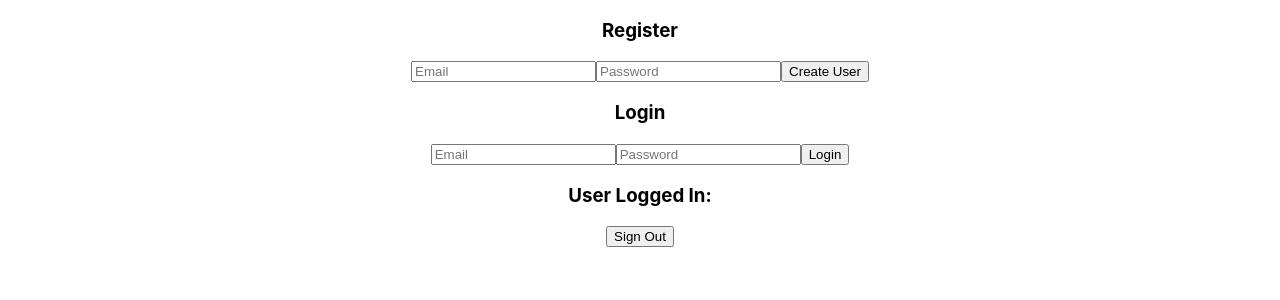
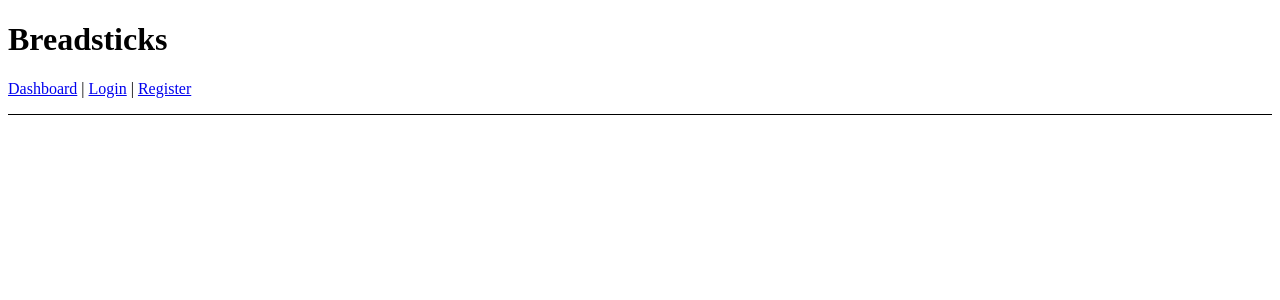
Before and after one commit to Zuberbuhler/CS161_Breadsticks, a React (Create React App) app: page / in a window 1280 px wide. Shown: the top 300 px of the page. Built offline with nearby package versions, Linux system fonts and the light colour scheme; no server answers.

Commit message:
basic login navigation

```diff
--- a/package.json
+++ b/package.json
@@ -35,5 +35,8 @@
       "last 1 firefox version",
       "last 1 safari version"
     ]
+  },
+  "devDependencies": {
+    "react-router-dom": "^6.2.1"
   }
 }
--- a/src/App.css
+++ /dev/null
@@ -1,38 +0,0 @@
-.App {
-  text-align: center;
-}
-
-.App-logo {
-  height: 40vmin;
-  pointer-events: none;
-}
-
-@media (prefers-reduced-motion: no-preference) {
-  .App-logo {
-    animation: App-logo-spin infinite 20s linear;
-  }
-}
-
-.App-header {
-  background-color: #282c34;
-  min-height: 100vh;
-  display: flex;
-  flex-direction: column;
-  align-items: center;
-  justify-content: center;
-  font-size: calc(10px + 2vmin);
-  color: white;
-}
-
-.App-link {
-  color: #61dafb;
-}
-
-@keyframes App-logo-spin {
-  from {
-    transform: rotate(0deg);
-  }
-  to {
-    transform: rotate(360deg);
-  }
-}
--- a/src/App.js
+++ /dev/null
@@ -1,101 +0,0 @@
-import { useState } from "react";
-import {
-  createUserWithEmailAndPassword,
-  signInWithEmailAndPassword,
-  onAuthStateChanged,
-  signOut,
-} from "firebase/auth";
-import "./App.css";
-import { auth } from "./firebase";
-
-function App() {
-
-  const [registerEmail, setRegisterEmail] = useState("");
-  const [registerPassword, setRegisterPassword] = useState("");
-  const [loginEmail, setLoginEmail] = useState("");
-  const [loginPassword, setLoginPassword] = useState("");
-
-  const [user, setUser] = useState({})
-
-  onAuthStateChanged(auth, (currentUser) => {
-    setUser(currentUser);
-  })
-
-  const register = async () => {
-    try {
-      // creates a user and logs in automatically
-      console.log("hello");
-      const user = await createUserWithEmailAndPassword(
-        auth,
-        registerEmail,
-        registerPassword
-      );
-      console.log(user);
-    }
-    catch (error) {
-      console.log(error.message);
-    }
-  };
-
-  const login = async () => {
-    try {
-      // creates a user and logs in automatically
-      console.log("hello");
-      const user = await signInWithEmailAndPassword(
-        auth,
-        loginEmail,
-        loginPassword
-      );
-      console.log(user);
-    }
-    catch (error) {
-      console.log(error.message);
-    }
-  }
-
-  const logout = async () => {
-    await signOut(auth);
-  }
-
-  return (
-    <div className="App">
-      <div>
-        <h3>Register</h3>
-        <input placeholder="Email"
-        onChange={(event) => {
-          setRegisterEmail(event.target.value);
-        }}
-        />
-        <input placeholder="Password"
-        onChange={(event) => {
-          setRegisterPassword(event.target.value);
-        }}
-        />
-        <button onClick={register}>Create User</button>
-      </div>
-
-      <div>
-        <h3>Login</h3>
-        <input placeholder="Email"
-        onChange={(event) => {
-          setLoginEmail(event.target.value);
-        }}
-        />
-        <input placeholder="Password"
-        onChange={(event) => {
-          setLoginPassword(event.target.value);
-        }}
-        />
-        <button onClick={login}>Login</button>
-      </div>
-
-      <div>
-        <h3>User Logged In:{user?.email}</h3>
-        <button onClick={logout}>Sign Out</button>
-      </div>
-
-    </div>
-  );
-}
-
-export default App;
--- /dev/null
+++ b/src/components/App.js
@@ -0,0 +1,19 @@
+import { Link } from "react-router-dom";
+
+export default function App() {
+  return (
+    <div>
+      <h1>Breadsticks</h1>
+      <nav
+        style={{
+          borderBottom: "solid 1px",
+          paddingBottom: "1rem"
+        }}
+      >
+        <Link to="/Dashboard">Dashboard</Link> |{" "}
+        <Link to="/Login">Login</Link> |{" "}
+        <Link to="/Register">Register</Link>
+      </nav>
+    </div>
+  );
+}
--- /dev/null
+++ b/src/components/Dashboard.js
@@ -0,0 +1,5 @@
+export default function Dashboard() {
+    return (
+        <h1>this is the dashboard</h1>
+    )
+}
--- /dev/null
+++ b/src/components/Login.js
@@ -0,0 +1,113 @@
+import { useState } from "react";
+import {
+  BrowserRouter,
+  Routes,
+  Route,
+  useNavigate,
+  Link
+} from "react-router-dom";
+import {
+  createUserWithEmailAndPassword,
+  signInWithEmailAndPassword,
+  onAuthStateChanged,
+  signOut,
+} from "firebase/auth";
+import { auth } from "../firebase";
+import Dashboard from "./Dashboard"
+import Register from "./Register"
+
+function Login() {
+
+    let navigate = useNavigate();
+
+    const [registerEmail, setRegisterEmail] = useState("");
+    const [registerPassword, setRegisterPassword] = useState("");
+    const [loginEmail, setLoginEmail] = useState("");
+    const [loginPassword, setLoginPassword] = useState("");
+
+    const [user, setUser] = useState({})
+
+    onAuthStateChanged(auth, (currentUser) => {
+        setUser(currentUser);
+    })
+
+    const register = async () => {
+        try {
+        // creates a user and logs in automatically
+        console.log("hello");
+        const user = await createUserWithEmailAndPassword(
+            auth,
+            registerEmail,
+            registerPassword
+        );
+        console.log(user);
+        navigate('/Dashboard');
+        }
+        catch (error) {
+        console.log(error.message);
+        }
+    };
+
+    const login = async () => {
+        try {
+        // creates a user and logs in automatically
+        console.log("hello");
+        const user = await signInWithEmailAndPassword(
+            auth,
+            loginEmail,
+            loginPassword
+        );
+        console.log(user);
+        navigate('/Dashboard');
+        }
+        catch (error) {
+        console.log(error.message);
+        }
+    }
+
+    const logout = async () => {
+        await signOut(auth);
+    }
+
+    return (
+        <div className="Login">
+        <div>
+            <h3>Register</h3>
+            <input placeholder="Email"
+            onChange={(event) => {
+            setRegisterEmail(event.target.value);
+            }}
+            />
+            <input placeholder="Password"
+            onChange={(event) => {
+            setRegisterPassword(event.target.value);
+            }}
+            />
+            <button onClick={register}>Create User</button>
+        </div>
+
+        <div>
+            <h3>Login</h3>
+            <input placeholder="Email"
+            onChange={(event) => {
+            setLoginEmail(event.target.value);
+            }}
+            />
+            <input placeholder="Password"
+            onChange={(event) => {
+            setLoginPassword(event.target.value);
+            }}
+            />
+            <button onClick={login}>Login</button>
+        </div>
+
+        <div>
+            <h3>User Logged In:{user?.email}</h3>
+            <button onClick={logout}>Sign Out</button>
+        </div>
+
+        </div>
+    );
+}
+
+export default Login;
--- /dev/null
+++ b/src/components/Register.js
@@ -0,0 +1,5 @@
+export default function Register() {
+    return (
+        <h1>this is the register page!</h1>
+    )
+}
--- a/src/index.css
+++ /dev/null
@@ -1,13 +0,0 @@
-body {
-  margin: 0;
-  font-family: -apple-system, BlinkMacSystemFont, 'Segoe UI', 'Roboto', 'Oxygen',
-    'Ubuntu', 'Cantarell', 'Fira Sans', 'Droid Sans', 'Helvetica Neue',
-    sans-serif;
-  -webkit-font-smoothing: antialiased;
-  -moz-osx-font-smoothing: grayscale;
-}
-
-code {
-  font-family: source-code-pro, Menlo, Monaco, Consolas, 'Courier New',
-    monospace;
-}
--- a/src/index.js
+++ b/src/index.js
@@ -1,11 +1,23 @@
 import React from 'react';
 import ReactDOM from 'react-dom';
-import './index.css';
-import App from './App';
+import {
+  BrowserRouter,
+  Routes,
+  Route
+} from "react-router-dom";
+import App from './components/App';
+import Dashboard from "./components/Dashboard";
+import Register from "./components/Register";
+import Login from "./components/Login";
 
 ReactDOM.render(
-  <React.StrictMode>
-    <App />
-  </React.StrictMode>,
+  <BrowserRouter>
+    <Routes>
+      <Route path="/" element={<App />} />
+      <Route path="Login" element={<Login />} />
+      <Route path="Dashboard" element={<Dashboard />} />
+      <Route path="Register" element={<Register />} />
+    </Routes>
+  </BrowserRouter>,
   document.getElementById('root')
 );
```
Also changed, not shown: 1 other file (tests, documents, lock files or other folders).
